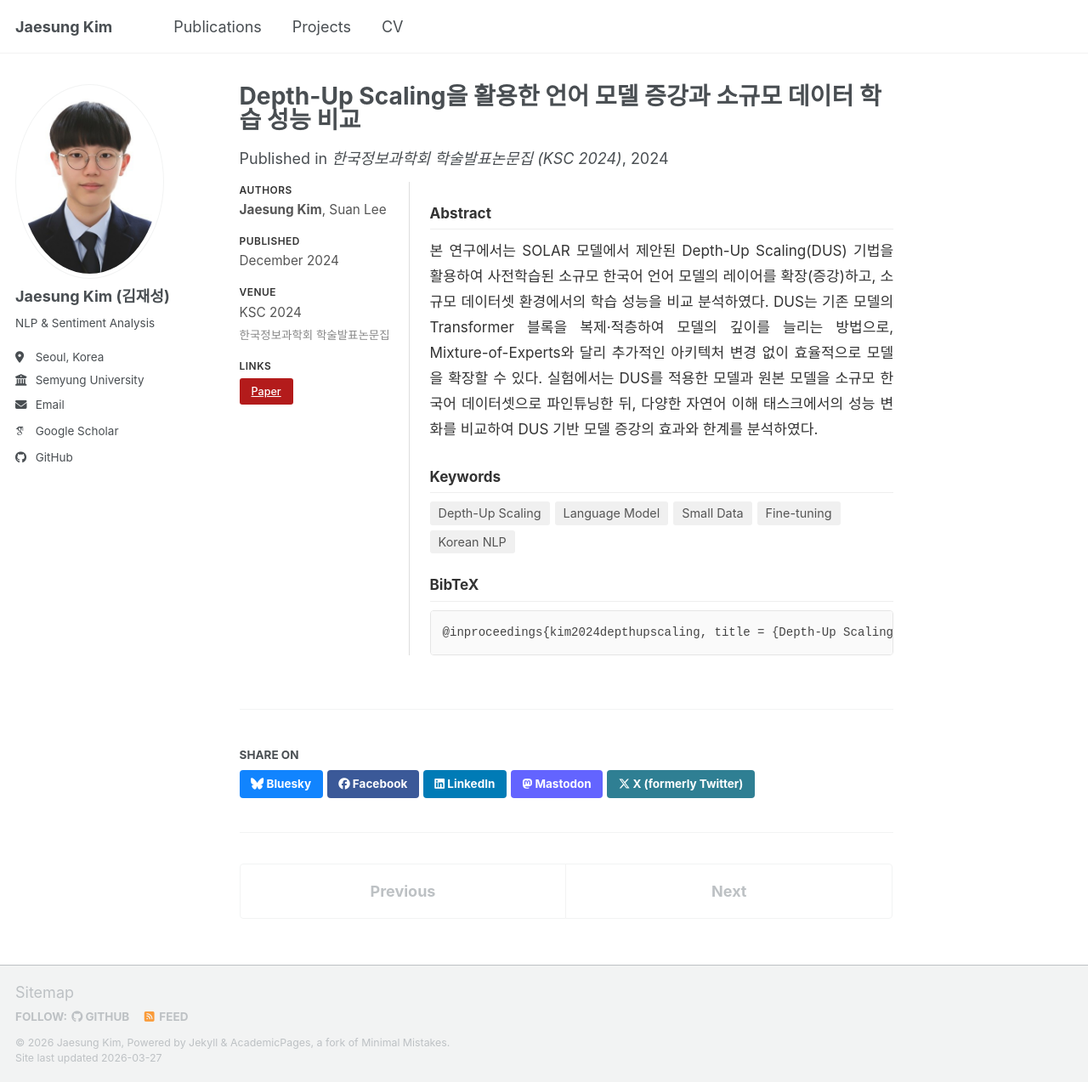
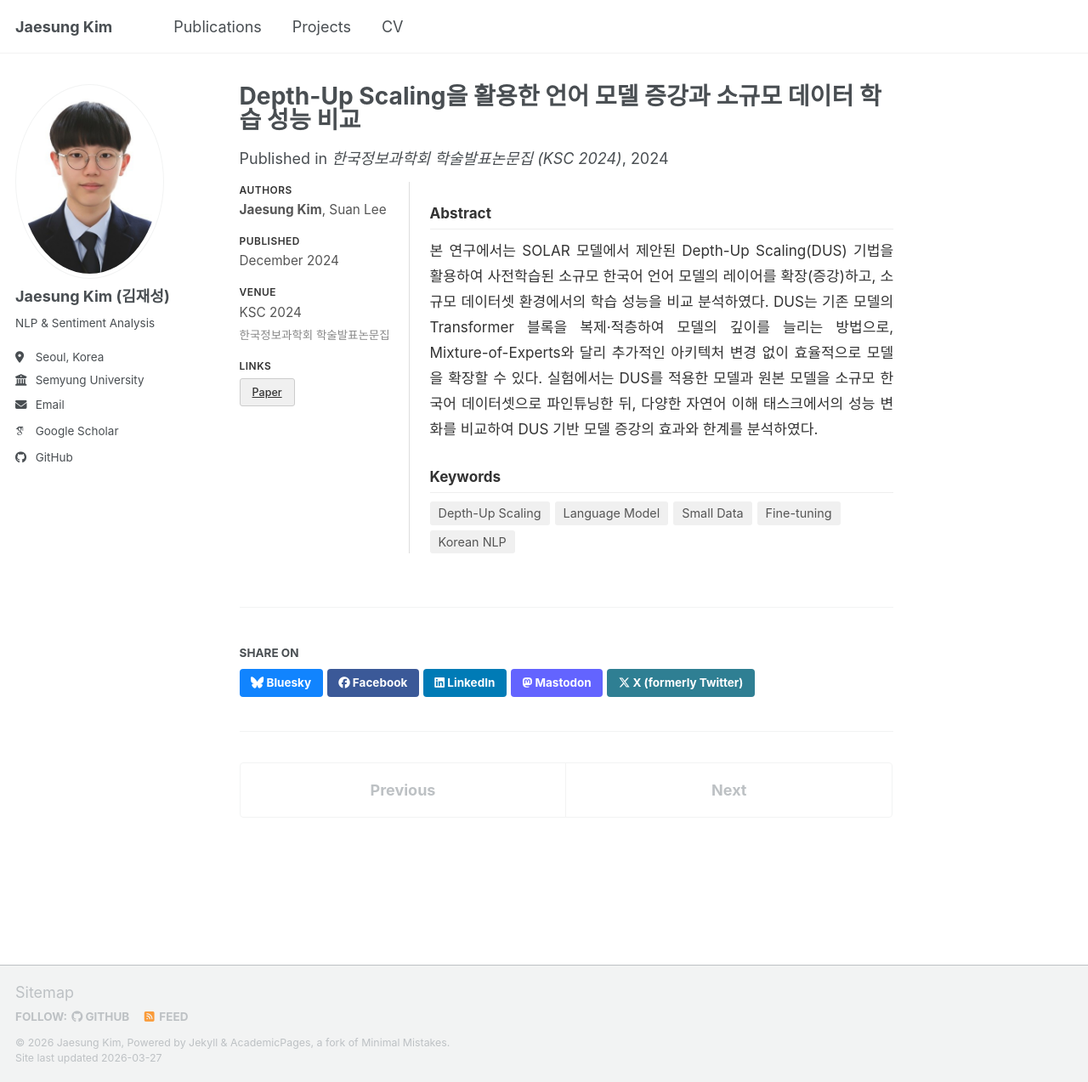
Before and after one commit to thisiskorea/CV, a Jekyll site: the page built from _publications/2024-12-01-depth-up-scaling.md, in a window 1280 px wide and 1273 px high. Shown: the whole window at 85% size. Built offline with Jekyll 4.4.1, drawn with Linux system fonts in a browser that asks for light colours; some web fonts are replaced; a script bundle is joined from its source files by our own code; library files that are not in the unit come from our copies; part of the change alters nothing that is shown.

Commit message:
Remove BibTeX, use neutral colors for paper button
https://claude.ai/code/session_01CU9SVkWVuVsgHzfbJU88mX

```diff
--- a/_publications/2024-12-01-depth-up-scaling.md
+++ b/_publications/2024-12-01-depth-up-scaling.md
@@ -39,7 +39,7 @@ excerpt: ''
   color: #555;
   display: block;
 }
-.arxiv-value a { color: #b31b1b; text-decoration: none; }
+.arxiv-value a { color: #333; text-decoration: none; }
 .arxiv-value a:hover { text-decoration: underline; }
 .arxiv-btn {
   display: inline-block;
@@ -47,13 +47,14 @@ excerpt: ''
   padding: 5px 14px;
   font-size: 0.82em;
   font-weight: 500;
-  color: #fff;
-  background: #b31b1b;
+  color: #333;
+  background: #f0f0f0;
+  border: 1px solid #ccc;
   border-radius: 3px;
   text-decoration: none;
   transition: background 0.2s;
 }
-.arxiv-btn:hover { background: #8b1515; color: #fff; }
+.arxiv-btn:hover { background: #e0e0e0; color: #333; }
 .arxiv-abstract {
   font-size: 0.95em;
   line-height: 1.75;
@@ -75,11 +76,6 @@ excerpt: ''
 .arxiv-keywords span {
   background: #f0f0f0; color: #555; font-size: 0.8em;
   padding: 3px 10px; border-radius: 3px;
-}
-.arxiv-bibtex {
-  background: #fafafa; border: 1px solid #e5e5e5; border-radius: 4px;
-  padding: 14px; font-family: monospace; font-size: 0.78em;
-  line-height: 1.6; overflow-x: auto; white-space: pre; color: #444;
 }
 @media (max-width: 700px) {
   .arxiv-wrap { flex-direction: column; }
@@ -118,12 +114,5 @@ excerpt: ''
       <span>Korean NLP</span>
     </div>
 
-    <div class="arxiv-section-title">BibTeX</div>
-    <div class="arxiv-bibtex">@inproceedings{kim2024depthupscaling,
-  title   = {Depth-Up Scaling을 활용한 언어 모델 증강과 소규모 데이터 학습 성능 비교},
-  author  = {Kim, Jaesung and Lee, Suan},
-  booktitle = {한국정보과학회 학술발표논문집},
-  year    = {2024}
-}</div>
   </div>
 </div>
```
